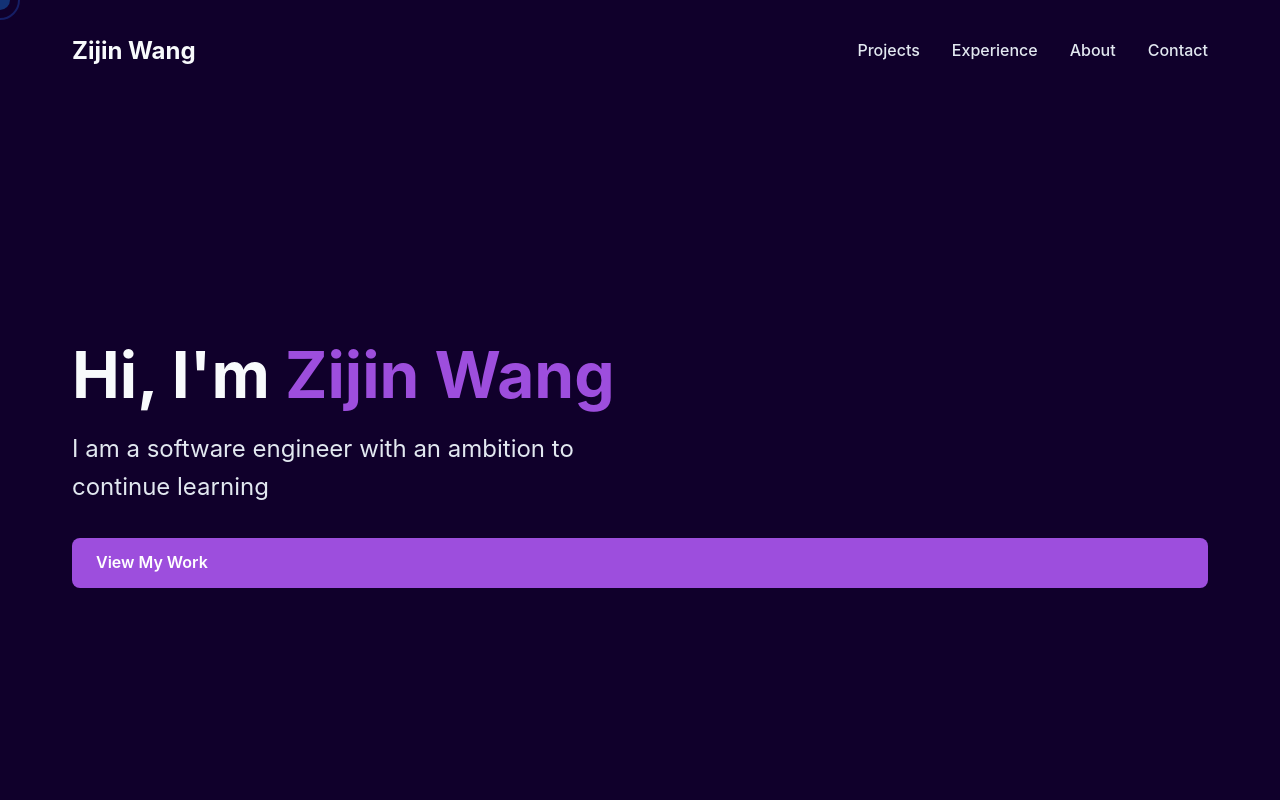
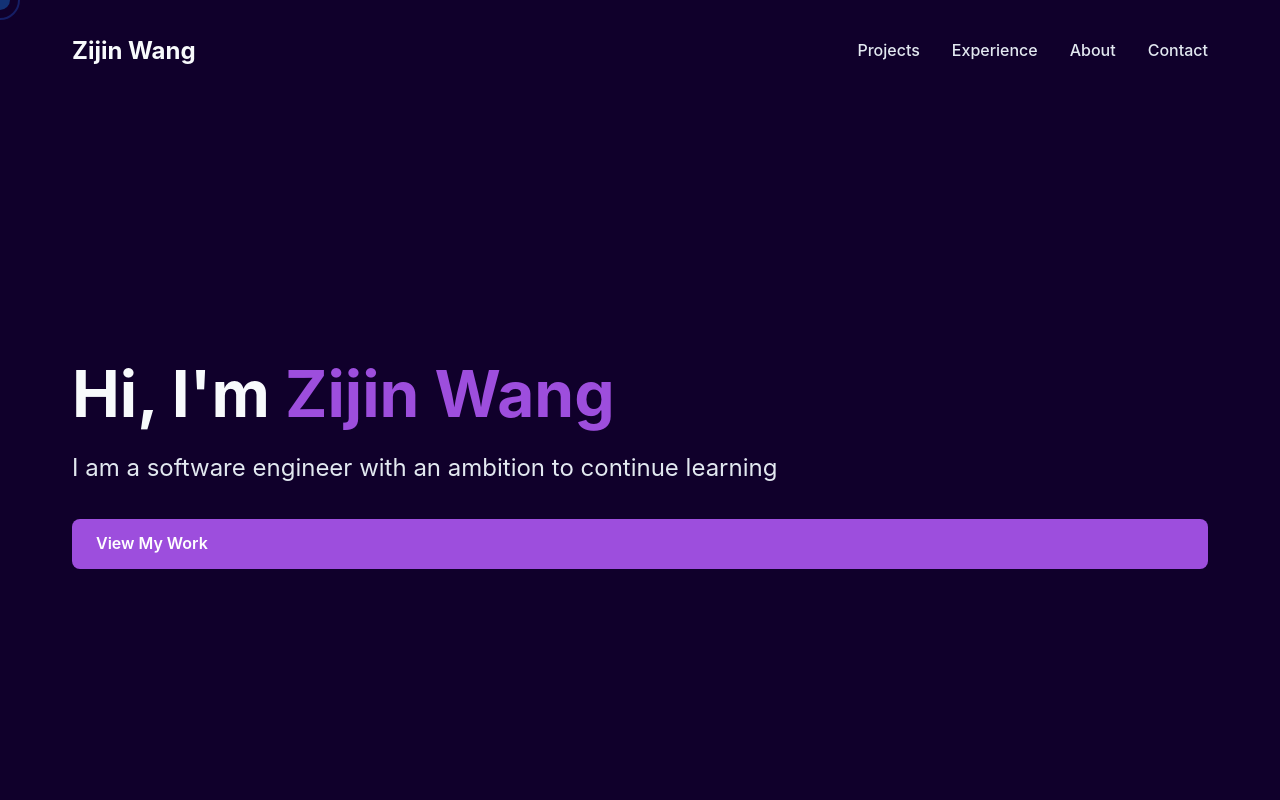
Before and after one commit to zjwang168/zjwang168-github.io, a plain HTML site: page index.html in a window 1280 px wide. Shown: the top 800 px of the page. Drawn offline with nearby package versions, Linux system fonts and the light colour scheme.

Commit message:
index.html

```diff
--- a/index.html
+++ b/index.html
@@ -393,7 +393,7 @@
 
     <section class="hero">
         <h1>Hi, I'm <span style="color: var(--primary);">Zijin Wang</span></h1>
-        <p>I am a software engineer with an ambition to continue learning</p>
+<p style="white-space: nowrap;">I am a software engineer with an ambition to continue learning</p>
         <a href="#projects" class="btn">View My Work</a>
     </section>
 
```
